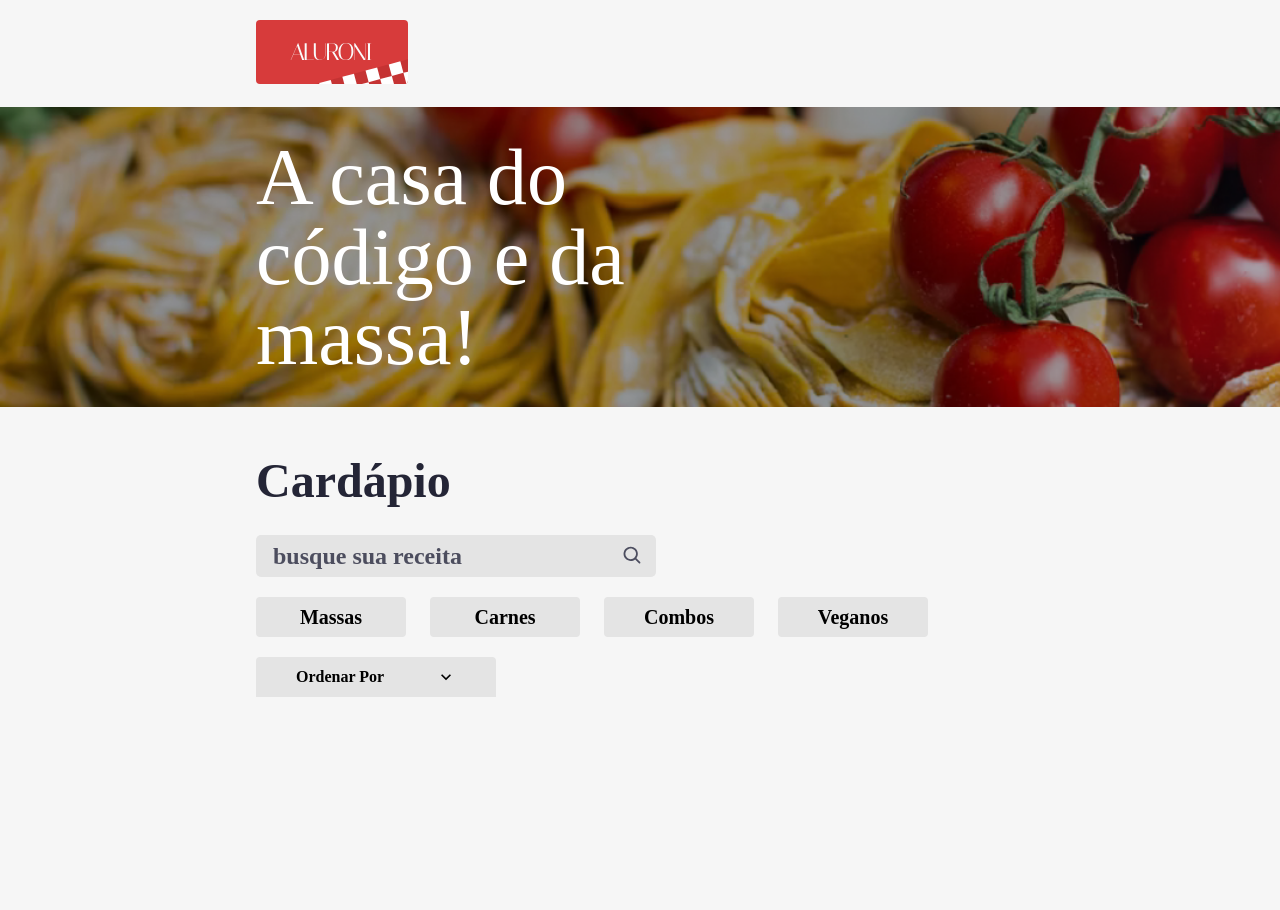
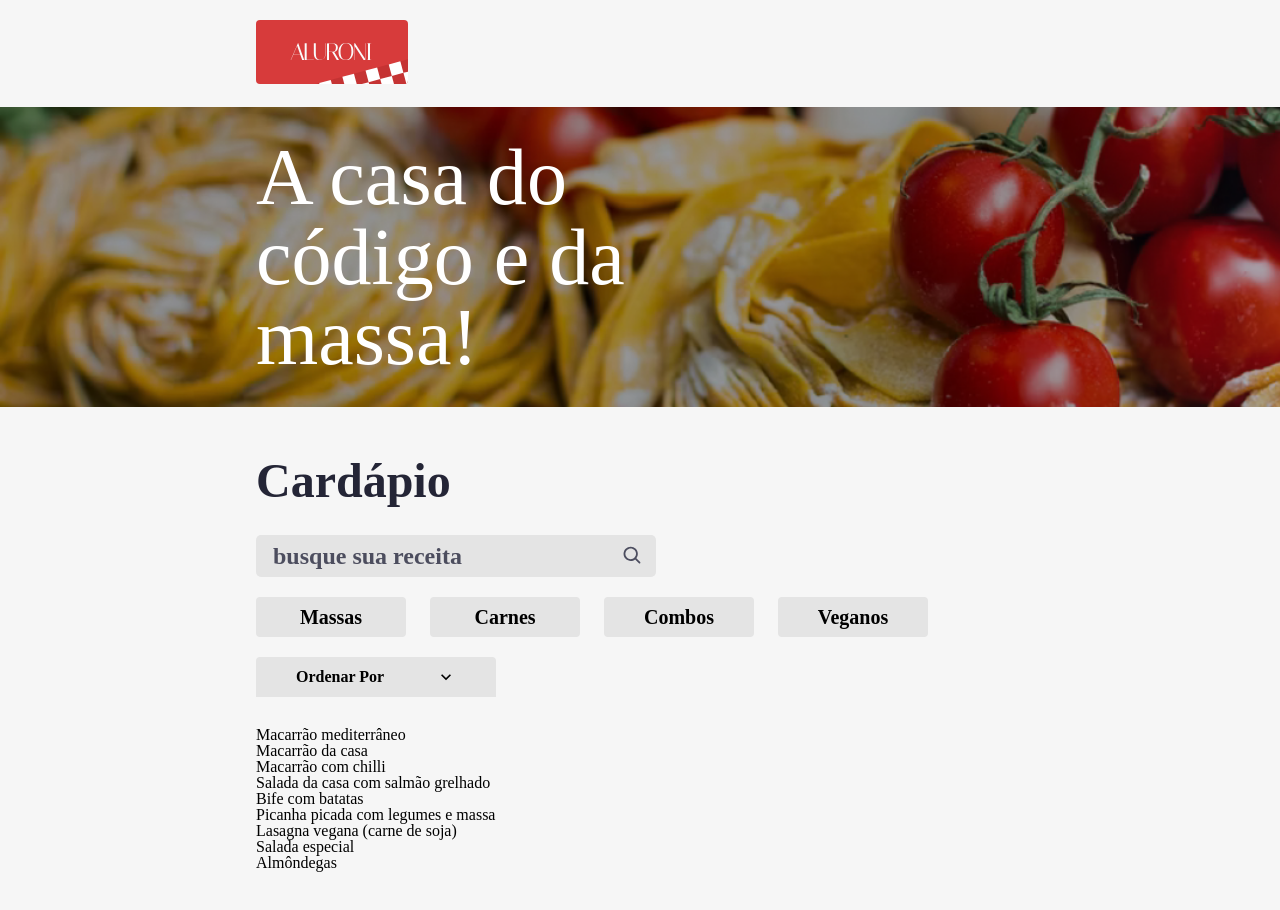
Before and after one commit to jotape-SL/aluroni, a React (Create React App) app: page / in a window 1280 px wide. Shown: the top 910 px of the page. Before the commit the page ends 800 px from the top, so only its background shows below. Built offline with nearby package versions, Linux system fonts and the light colour scheme; the HTML template or start-up script is replaced by a standard one.

Commit message:
json and import

```diff
--- a/src/components/Cardapio/index.tsx
+++ b/src/components/Cardapio/index.tsx
@@ -4,6 +4,7 @@
 import { useState } from 'react';
 import Filtros from 'components/Filtros';
 import Ordenador from 'components/Ordenador';
+import Itens from 'components/Itens';
 
 function Cardapio() {
   const [busca, setBusca] = useState('');
@@ -26,6 +27,7 @@
           <Filtros filtro={filtro} setFiltro={setFiltro} />
           <Ordenador ordenador={ordenador} setOrdenador={setOrdenador} />
         </div>
+        <Itens />
       </section>
     </main>
   );
--- /dev/null
+++ b/src/components/Itens/Itens.json
@@ -0,0 +1,119 @@
+[
+  {
+    "title": "Macarrão mediterrâneo",
+    "description": "Macarrão spaghetti com frutos-do-mar e especíarias, especialidade da cozinha. Atenção: Contém camarão e outros frutos-do-mar!",
+    "photo": "/assets/pratos/macarrao_mediterraneo.png",
+    "size": 400,
+    "serving": 2,
+    "price": 73.0,
+    "id": 1,
+    "category": {
+      "id": 1,
+      "label": "Massas"
+    }
+  },
+  {
+    "title": "Macarrão da casa",
+    "description": "Macarrão com frutos-do-mar e especíarias, especialidade da cozinha. Atenção: Contém camarão e outros frutos-do-mar!",
+    "photo": "/assets/pratos/macarrao_da_casa.png",
+    "size": 400,
+    "serving": 2,
+    "price": 54.0,
+    "id": 2,
+    "category": {
+      "id": 1,
+      "label": "Massas"
+    }
+  },
+  {
+    "title": "Macarrão com chilli",
+    "description": "Macarrão fetuccine com molho de chilli e especiárias.",
+    "photo": "/assets/pratos/macarrao_com_chilli.png",
+    "size": 350,
+    "serving": 1,
+    "price": 58.0,
+    "id": 3,
+    "category": {
+      "id": 1,
+      "label": "Massas"
+    }
+  },
+  {
+    "title": "Salada da casa com salmão grelhado",
+    "description": "Salada da casa (alface, rúcula, cenoura) com salmão.",
+    "photo": "/assets/pratos/salada_da_casa.png",
+    "size": 450,
+    "serving": 1,
+    "price": 42.0,
+    "id": 4,
+    "category": {
+      "id": 2,
+      "label": "Carnes"
+    }
+  },
+  {
+    "title": "Bife com batatas",
+    "description": "Bife de boi (150g) na chapa, com batatas fritas. Acompanha arroz e molhos.",
+    "photo": "/assets/pratos/bife_com_batatas.png",
+    "size": 550,
+    "serving": 2,
+    "price": 86.0,
+    "id": 5,
+    "category": {
+      "id": 2,
+      "label": "Carnes"
+    }
+  },
+  {
+    "title": "Picanha picada com legumes e massa",
+    "description": "400g de picanha picada, com legumes grelhados e massa escolhida pelo cliente.",
+    "photo": "/assets/pratos/picanha_picada.png",
+    "size": 850,
+    "serving": 3,
+    "price": 123.0,
+    "id": 6,
+    "category": {
+      "id": 3,
+      "label": "Combos"
+    }
+  },
+  {
+    "title": "Lasagna vegana (carne de soja)",
+    "description": "Lasagna 100% vegana feita com carne de soja e massa especial.",
+    "photo": "/assets/pratos/lasagna_vegana.png",
+    "size": 350,
+    "serving": 1,
+    "price": 45.0,
+    "id": 7,
+    "category": {
+      "id": 4,
+      "label": "Veganos"
+    }
+  },
+  {
+    "title": "Salada especial",
+    "description": "Salada com abacate, manga, alface, grão de bico e muito mais.",
+    "photo": "/assets/pratos/salada_especial.png",
+    "size": 350,
+    "serving": 1,
+    "price": 37.0,
+    "id": 8,
+    "category": {
+      "id": 4,
+      "label": "Veganos"
+    }
+  },
+  {
+    "title": "Almôndegas",
+    "description": "Porção de almôndegas com sour cream, cebola e tempêros. Acompanha arroz ou massa.",
+    "photo": "/assets/pratos/almondegas.png",
+    "size": 740,
+    "serving": 3,
+    "price": 120.0,
+    "id": 9,
+    "category": {
+      "id": 3,
+      "label": "Combos"
+    }
+  }
+]
--- /dev/null
+++ b/src/components/Itens/index.tsx
@@ -0,0 +1,13 @@
+import cardapio from './Itens.json';
+
+function Itens() {
+  return (
+    <div>
+      {cardapio.map((item) => {
+        return <div>{item.title}</div>;
+      })}
+    </div>
+  );
+}
+
+export default Itens;
```
